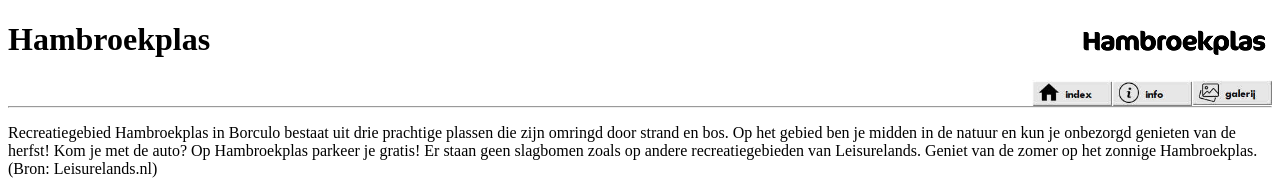
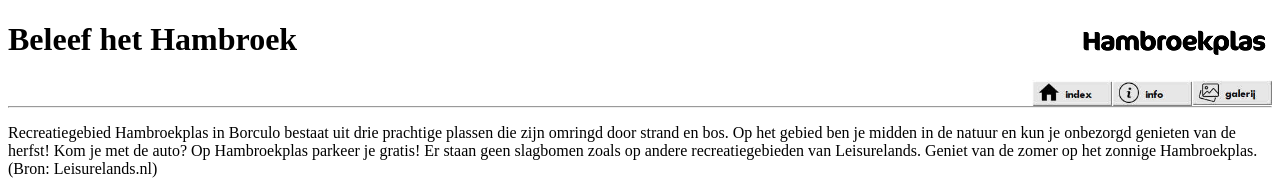
Before and after one commit to soliebol/huiswerk_les_9, a plain HTML site: page index.html in a window 1280 px wide. Shown: the top 180 px of the page. Drawn offline with Linux system fonts and the light colour scheme.

Commit message:
Update index.html

```diff
--- a/index.html
+++ b/index.html
@@ -14,7 +14,7 @@
 
      <header>
 	   <h1>
-	     Hambroekplas
+	     Beleef het Hambroek
 	     <img src="afbeeldingen/logo.png" alt="Logo Hambroekplas" style="float: right" width="200">
 	   </h1>
 	   <nav>
```
